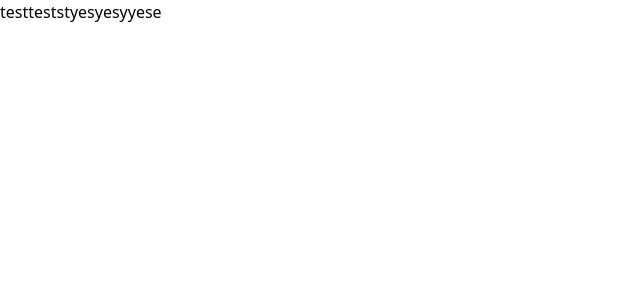
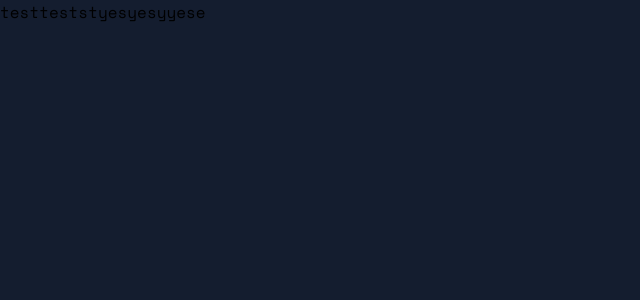
Before and after one commit to MadeByJax/github-user-search, a React (Vite) app: page / in a window 1280 px wide. Shown: the top 300 px of the page, without its empty margins (0-640 px from the left). Built offline with nearby package versions, Linux system fonts and the light colour scheme.

Commit message:
Imported font

```diff
--- a/src/App.css
+++ b/src/App.css
@@ -0,0 +1,13 @@
+/* App.css */
+@import url("https://fonts.googleapis.com/css2?family=Space+Mono:ital,wght@0,400;0,700;1,400;1,700&display=swap");
+
+body {
+  background-color: #141d2f;
+}
+
+* {
+  padding: 0;
+  margin: 0;
+  box-sizing: border-box;
+  font-family: "Space Mono", sans-serif;
+}
```
